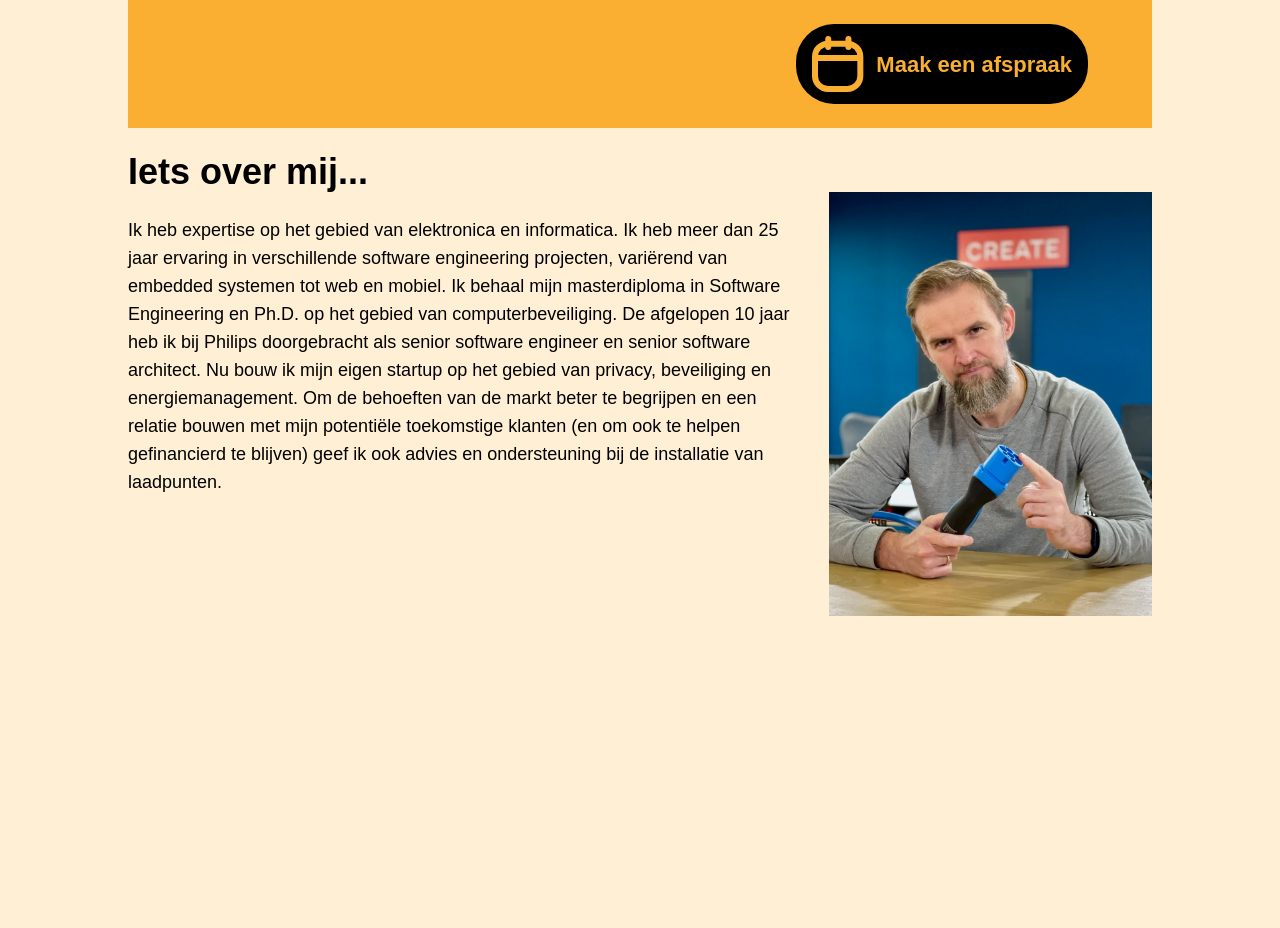
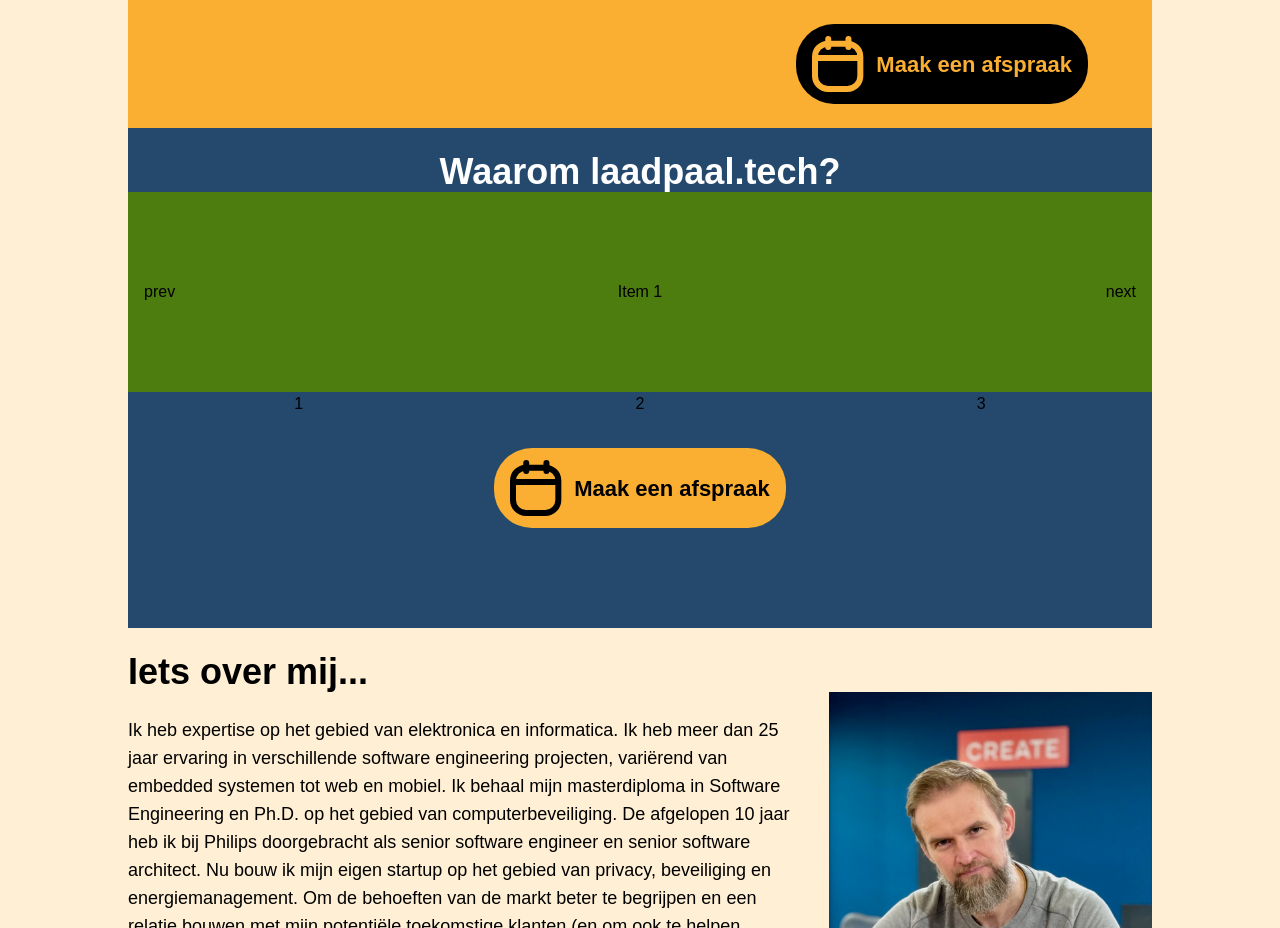
Before and after one commit to laadpaal-tech/homepage, a React (Vite) app: page / in a window 1280 px wide. Shown: the part 1388-2316 px from the top of the page. Before the commit the page ends 2004 px from the top, so only its background shows below. Built offline with nearby package versions, Linux system fonts and the light colour scheme.

Commit message:
Adds services with a draft of a new carousel component

```diff
--- a/src/App.jsx
+++ b/src/App.jsx
@@ -1,6 +1,7 @@
 import { Layout } from '~/components/Layout'
 import { Header } from '~/components/Header'
 import { Steps } from '~/components/Steps'
+import { Services } from './components/Services'
 import { AboutMe } from './components/AboutMe'
 
 const App = () => {
@@ -26,6 +27,7 @@ const App = () => {
       </div>
       <Header />
       <Steps />
+      <Services />
       <AboutMe />
     </Layout>
   )
--- /dev/null
+++ b/src/components/Services.tsx
@@ -0,0 +1,74 @@
+import { MakeAppointmentButton } from './MakeAppointmentButton'
+import { useRef } from 'react'
+
+const Carousel = () => {
+  const el = useRef<HTMLDivElement>(null)
+
+  const onNext = () => {
+    console.log('onNext', el.current?.clientWidth)
+    el.current?.scrollBy(el.current?.clientWidth, 0)
+  }
+  const onPrev = () => {
+    console.log('onPrev')
+    el.current?.scrollBy(-1 * el.current?.clientWidth, 0)
+  }
+
+  const goTo = (index: number) => {
+    if (el.current) {
+      const newPosition = index * el.current.clientWidth
+      console.log('scrollWidth=', el.current.scrollWidth)
+      if (el.current.scrollWidth !== newPosition) {
+        el.current?.scrollTo({
+          left: newPosition,
+          behavior: 'smooth'
+        })
+      }
+    }
+  }
+  return (
+    <div className='relative w-full'>
+      <button className='absolute left-4 top-0 z-50 h-[200px]' onClick={onPrev}>
+        prev
+      </button>
+      <button
+        className='absolute right-4 top-0 z-50 h-[200px]'
+        onClick={onNext}
+      >
+        next
+      </button>
+      <div
+        ref={el}
+        className='flex w-full snap-x snap-mandatory overflow-x-scroll scroll-smooth'
+      >
+        <div className='flex h-[200px] w-full flex-shrink-0 snap-center items-center justify-center bg-lime-700'>
+          Item 1
+        </div>
+        <div className='flex h-[200px] w-full flex-shrink-0 snap-center items-center justify-center bg-slate-500'>
+          Item 2
+        </div>
+        <div className='flex h-[200px] w-full flex-shrink-0 snap-center items-center justify-center bg-orange-600'>
+          Item 3
+        </div>
+      </div>
+      <div className='flex justify-around'>
+        <button onClick={() => goTo(0)}>1</button>
+        <button onClick={() => goTo(1)}>2</button>
+        <button onClick={() => goTo(2)}>3</button>
+      </div>
+    </div>
+  )
+}
+
+const Services = () => (
+  <div className='z-10 flex h-[500px] w-full flex-col items-center justify-start bg-theme-dark-blue pb-8'>
+    <h2 className='mt-6 w-[340px] text-center text-4xl font-bold text-white @3xl:w-auto'>
+      Waarom laadpaal.tech?
+    </h2>
+    <Carousel />
+    <div className='mt-8'>
+      <MakeAppointmentButton variant='yellow' />
+    </div>
+  </div>
+)
+
+export { Services }
--- a/tailwind.config.ts
+++ b/tailwind.config.ts
@@ -12,7 +12,9 @@ export default {
       },
       colors: {
         'theme-yellow': '#FAAF32',
-        'theme-light-yellow': '#FFEFD4'
+        'theme-light-yellow': '#FFEFD4',
+        'theme-blue': '#426180',
+        'theme-dark-blue': '#25496D'
       }
     }
   },
```
